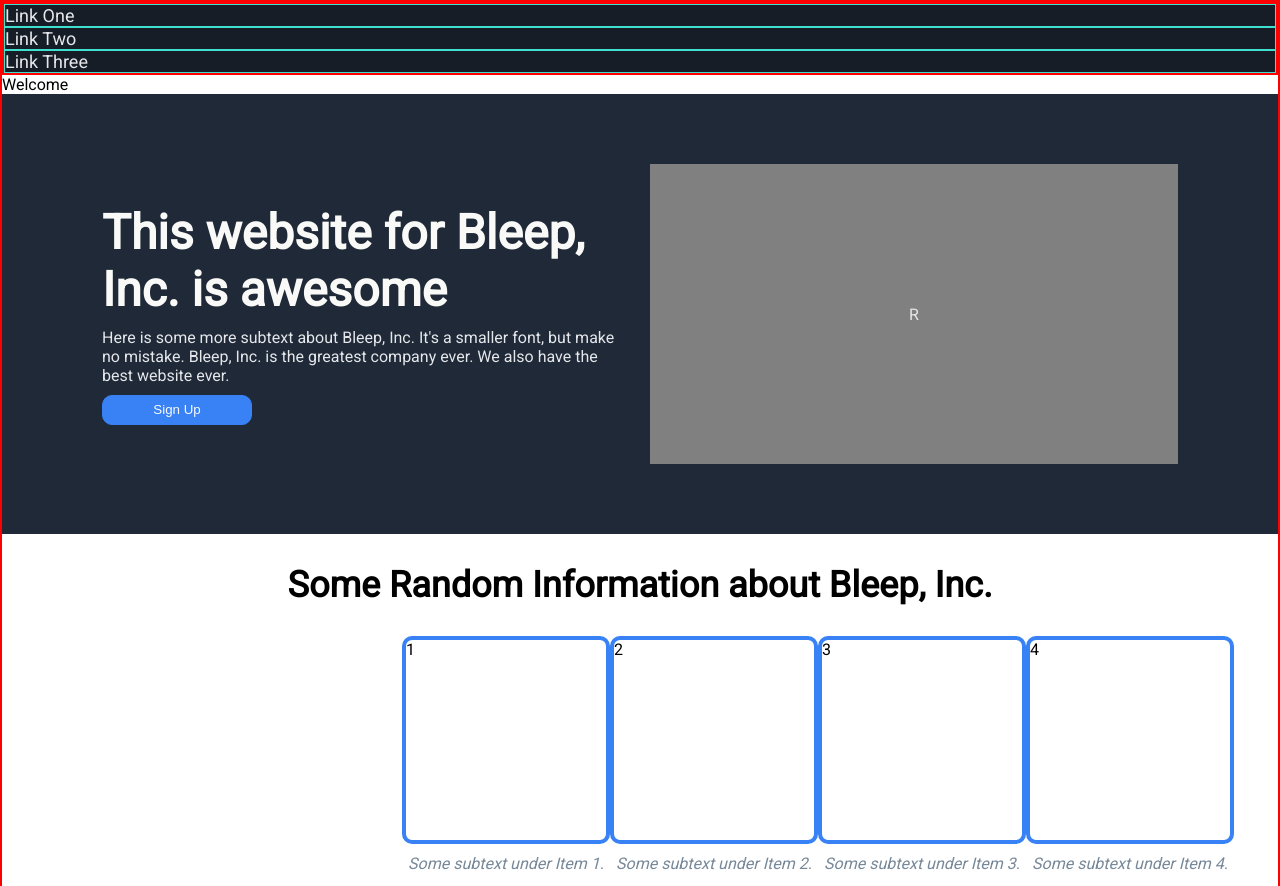
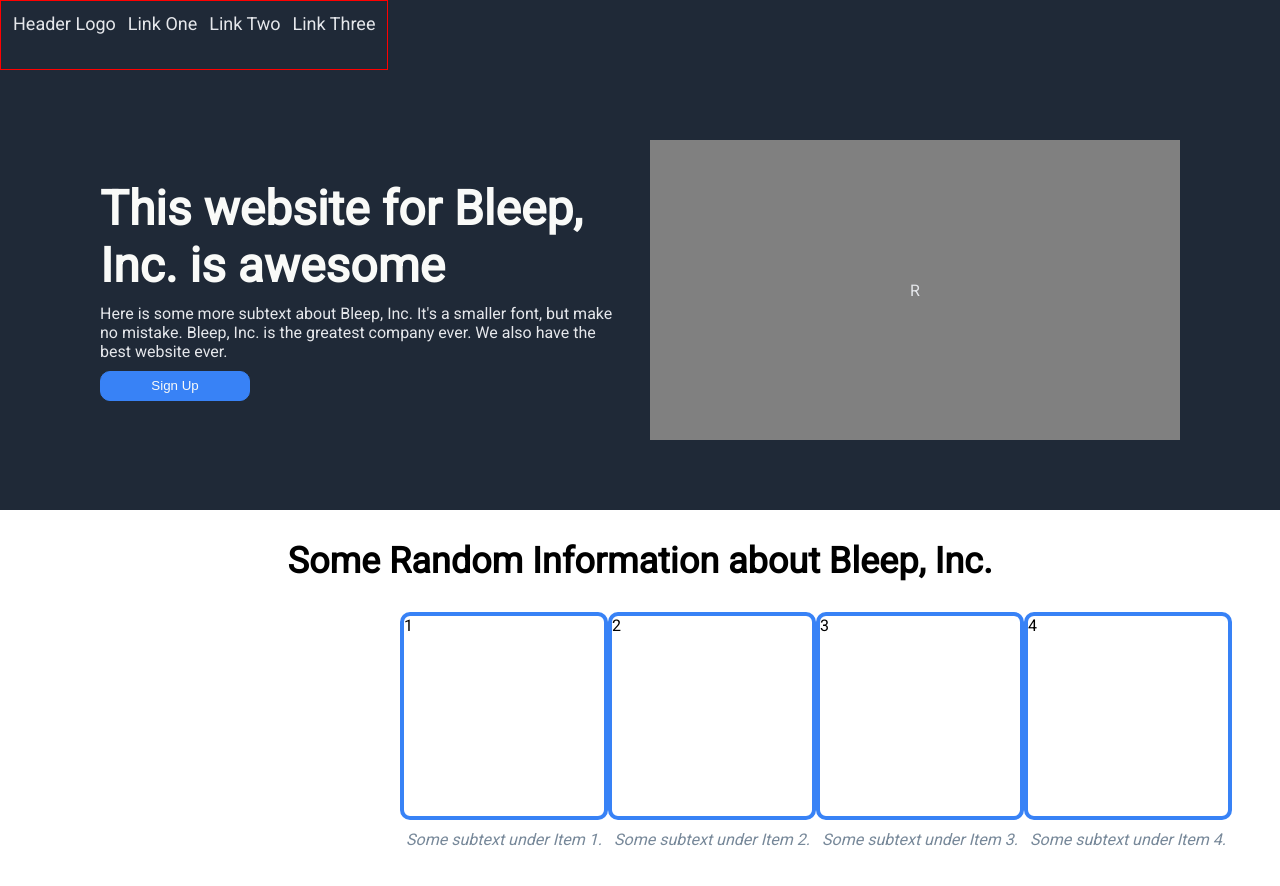
Before and after one commit to bonedraddy/odin-landing, a plain HTML site: page index.html in a window 1280 px wide. Shown: the top 886 px of the page. Drawn offline with Linux system fonts and the light colour scheme.

Commit message:
Testing Navigation Bar Methods

```diff
--- a/index.html
+++ b/index.html
@@ -11,22 +11,25 @@
   </head>
   <body>
     <header>
-      <div class="container-header">
-          <nav>
-            <div class="nav-item">Link One</div>
-            <div class="nav-item">Link Two</div>
-            <div class="nav-item">Link Three</div>
+      <nav class="navbar">
+        <ul>
+          <li class="logo"><a href="">Header Logo</a></li>
+          <li class="nav-item"><a href="/test1/navbartesting.html">Link One</a></li>
+          <li class="nav-item"><a href="/test2/navtest2.html">Link Two</a></li>
+          <li class="nav-item"><a href="">Link Three</a></li>
+        </ul>
       </nav>
-        </div>
-        <div id="container-image" class="logo"></div>
-        <div id="container-name" class="name">Welcome</div>
-      </div>
     </header>
     <main>
+      <!-- Website is Awesome -->
       <section class="website-section">
         <div class="website-left">
-          <p class="left-lead"> This website for Bleep, Inc. is awesome</p>
-          <p class="left-message">Here is some more subtext about Bleep, Inc. It's a smaller font, but make no mistake. Bleep, Inc. is the greatest company ever. We also have the best website ever. </p>
+          <p class="left-lead">This website for Bleep, Inc. is awesome</p>
+          <p class="left-message">
+            Here is some more subtext about Bleep, Inc. It's a smaller font, but
+            make no mistake. Bleep, Inc. is the greatest company ever. We also
+            have the best website ever.
+          </p>
           <button class="website-button">Sign Up</button>
         </div>
         <div class="website-right">R</div>
@@ -56,11 +59,12 @@
         </div>
       </section>
 
-      <!--Quote-->
+      <!-- Quote -->
       <section class="quote-section">
         <div class="quote-container">
           <p class="quote-text">
-            Here is an inspiring quote from one of our most beloved customers. He was #1. He has a very nice hat that he would like back.
+            Here is an inspiring quote from one of our most beloved customers.
+            He was #1. He has a very nice hat that he would like back.
           </p>
           <p class="quote-source">- Smitty Werbenjägermanjensen</p>
         </div>
@@ -71,7 +75,9 @@
         <div class="call-container">
           <div class="call-left">
             <strong>Call to action! It's time!</strong>
-                <p class="call-message">Sign up for our product by clicking that button right over there!</p>
+            <p class="call-message">
+              Sign up for our product by clicking that button right over there!
+            </p>
           </div>
           <div class="call-right">
             <button class="call-button">Sign Up</button>
@@ -80,7 +86,7 @@
       </section>
     </main>
 
-    <!--Footer-->
+    <!-- Footer -->
     <footer>
       <p>Copyright &copy; Bleep, Inc. 2026</p>
     </footer>
--- a/styling/styles.css
+++ b/styling/styles.css
@@ -6,27 +6,42 @@
 body {
   font-family: "Roboto", sans-serif;
   height: 100%;
-  border: 2px solid red;
+  /*border: 2px solid red;*/
 }
 
-.container-header {
-  border: 2px solid red;
+header {
+  width: 100%;
+  height: 70px;
+  display: flex;
   background-color: #1f2937;
   color: #e5e7eb;
-  font-size: 18px;
-  /*display: flex;*/
 }
 
-.nav-item {
-  background-color: #161d27;
-  border: 1px solid turquoise;
+.logo a {
+  margin-right: auto;
 }
 
-#container-nav {
+.navbar {
+  padding: 12px;
+  border: 1px solid red;
+  align-items: center;
+  justify-content: center;
+}
+
+.navbar ul {
+  list-style-type: none;
+  display: flex;
+  gap: 12px;
+}
+
+.navbar a {
+  color: #e5e7eb;
+  text-decoration: none;
+  font-size: 18px;
+}
+
+.navbar a:hover {
   background-color: #161d27;
-  display: flex;
-  /*flex-direction: column;*/
-  border: 1px solid green;
 }
 
 /* Website Section */
--- /dev/null
+++ b/test1/navstyle.css
@@ -0,0 +1,39 @@
+@import url(https://fonts.googleapis.com/css?family=Roboto);
+
+body {
+  margin: 0;
+  padding: 0;
+  font-family: "Roboto", "Times New Roman", sans-serif;
+}
+
+.navbar {
+  display: flex;
+  justify-content: space-between;
+  align-items: center;
+  background-color: darkblue;
+  color: white;
+  padding: 15px 30px;
+}
+
+.nav-link {
+  list-style: none;
+  display: flex;
+  gap: 25px;
+  margin: 0;
+  padding: 0;
+}
+
+.nav-link a {
+  color: white;
+  text-decoration: none;
+}
+
+.nav-link a:hover {
+  color: orange;
+}
+
+.logo {
+    font-weight: 800;
+    font-size: 20px;
+    color: orange;
+}
--- /dev/null
+++ b/test2/nav2style.css
@@ -0,0 +1,52 @@
+@import url(https://fonts.googleapis.com/css?family=Roboto);
+
+* {
+  margin: 0;
+  padding: 0;
+  box-sizing: border-box;
+  font-family: "Roboto", "Times New Roman", sans-serif;
+}
+
+nav {
+  background-color: #333;
+  padding: 10px 30px;
+  display: flex;
+  justify-content: space-around;
+  align-items: center;
+}
+
+.logo {
+  color: white;
+  font-size: 24px;
+  font-weight: bold;
+  transition: background-color 0.3s ease;
+  padding: 3px 6px;
+}
+
+.logo:hover{
+  background-color: white;
+  color: black;
+  border-radius: 4px;
+}
+
+nav ul.nav-link {
+  display: flex;
+}
+
+nav ul.nav-link li {
+  margin-left: 20px;
+  list-style: none;
+}
+
+nav ul.nav-link a {
+  color: white;
+  text-decoration: none;
+  font-size: 18px;
+  padding: 8px 12px;
+  transition: background-color 0.3s ease;
+}
+
+nav ul.nav-link li a:hover {
+  background-color: #555;
+  border-radius: 4px;
+}
```
Also changed, not shown: test1/navbartesting.html (added, +19 -0 lines), test2/navtest2.html (added, +19 -0 lines). Lines whose indentation alone changed are shown as unchanged.
